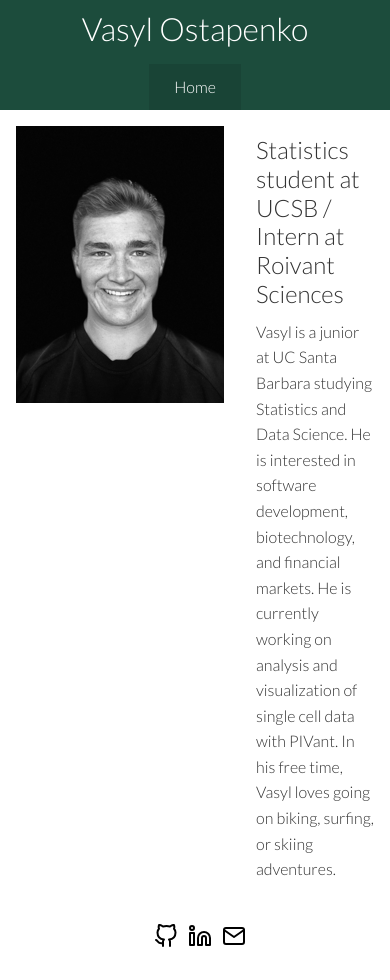
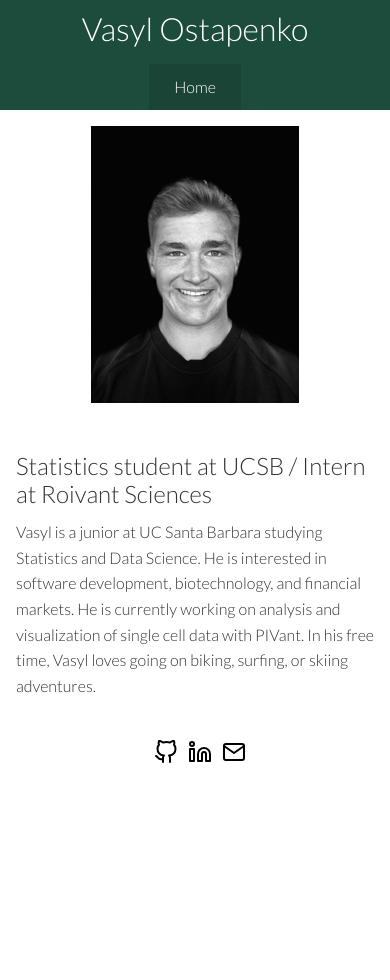
Before and after one commit to ostapenkovs/vo-site, a Gatsby site: page / in a window 390 px wide. After the commit the page ends 844 px from the top, so only its background shows below. Built offline with nearby package versions, Linux system fonts and the light colour scheme; Gatsby itself is replaced by a stand-in of ours.

Commit message:
responsive

```diff
--- a/src/styles/global.css
+++ b/src/styles/global.css
@@ -137,10 +137,26 @@ img {
   transform: scale(0.98);
 }
 
-@media(max-width: 900px) {
+@media(max-width: 950px) {
   .wrapper {
     grid-template-columns: 1fr;
-    grid-template-rows: 1fr;
+    grid-template-rows: 3fr;
+    justify-items: center;
+  }
+
+  .box1 {
+    grid-column: 1/1;
+    grid-row: 1/1;
+  }
+
+  .box2 {
+    grid-column: 1/1;
+    grid-row: 2/2;
+  }
+
+  .box3 {
+    grid-column: 1/1;
+    grid-row: 3/3;
   }
 }
 
```
